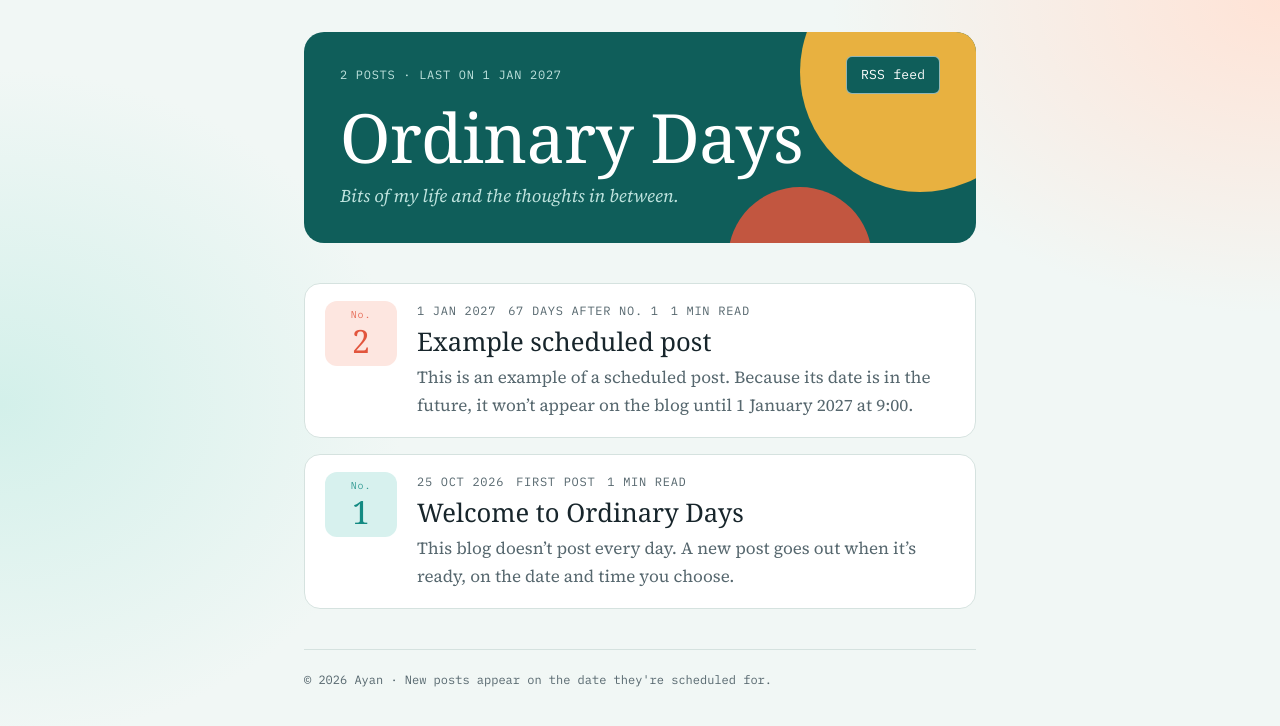
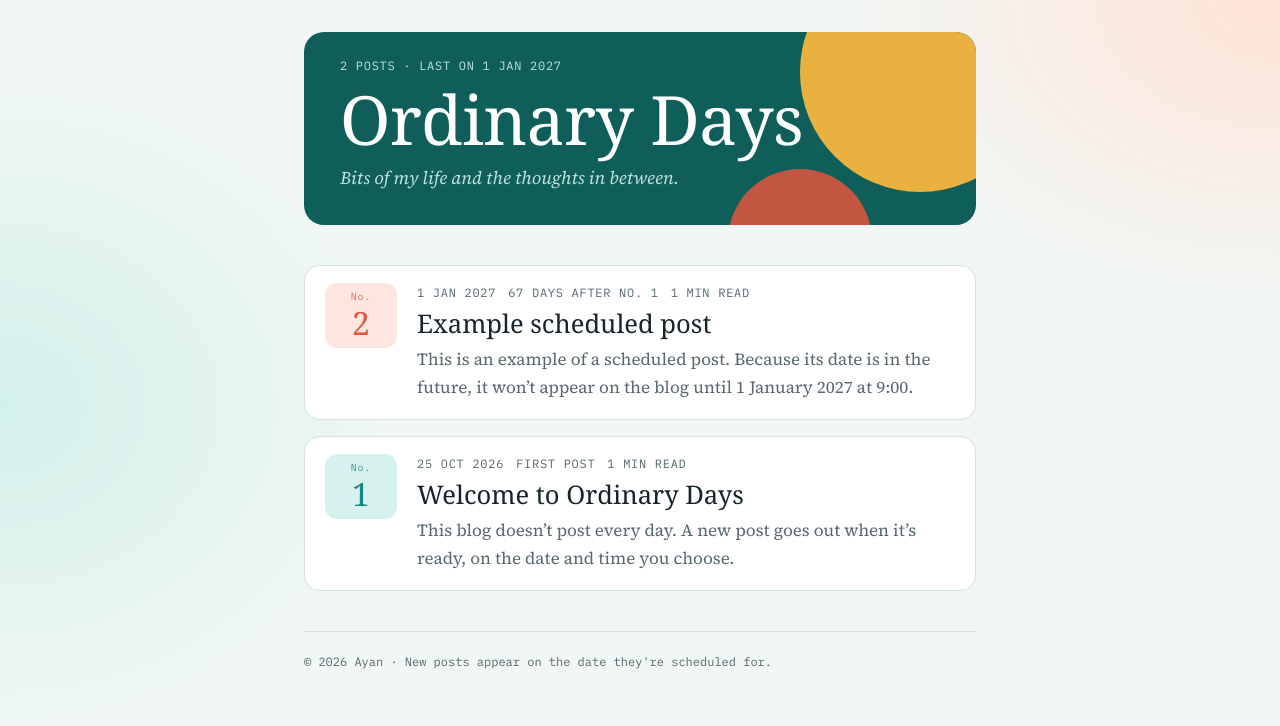
Before and after one commit to ayankumardas2002/Blog, a Jekyll site: the page built from index.html, in a window 1280 px wide. Shown: the top 726 px of the page. Built offline with Jekyll 4.4.1, drawn with Linux system fonts in a browser that asks for light colours; some web fonts are replaced.

Commit message:
Remove RSS feed link from default layout

```diff
--- a/_layouts/default.html
+++ b/_layouts/default.html
@@ -23,7 +23,7 @@
             Published when ready
           {%- endif -%}
         </span>
-        <a class="btn" href="{{ '/feed.xml' | relative_url }}">RSS feed</a>
+
       </div>
       <a class="site" href="{{ '/' | relative_url }}">{{ site.title }}</a>
       <p class="tagline">{{ site.tagline }}</p>
```
